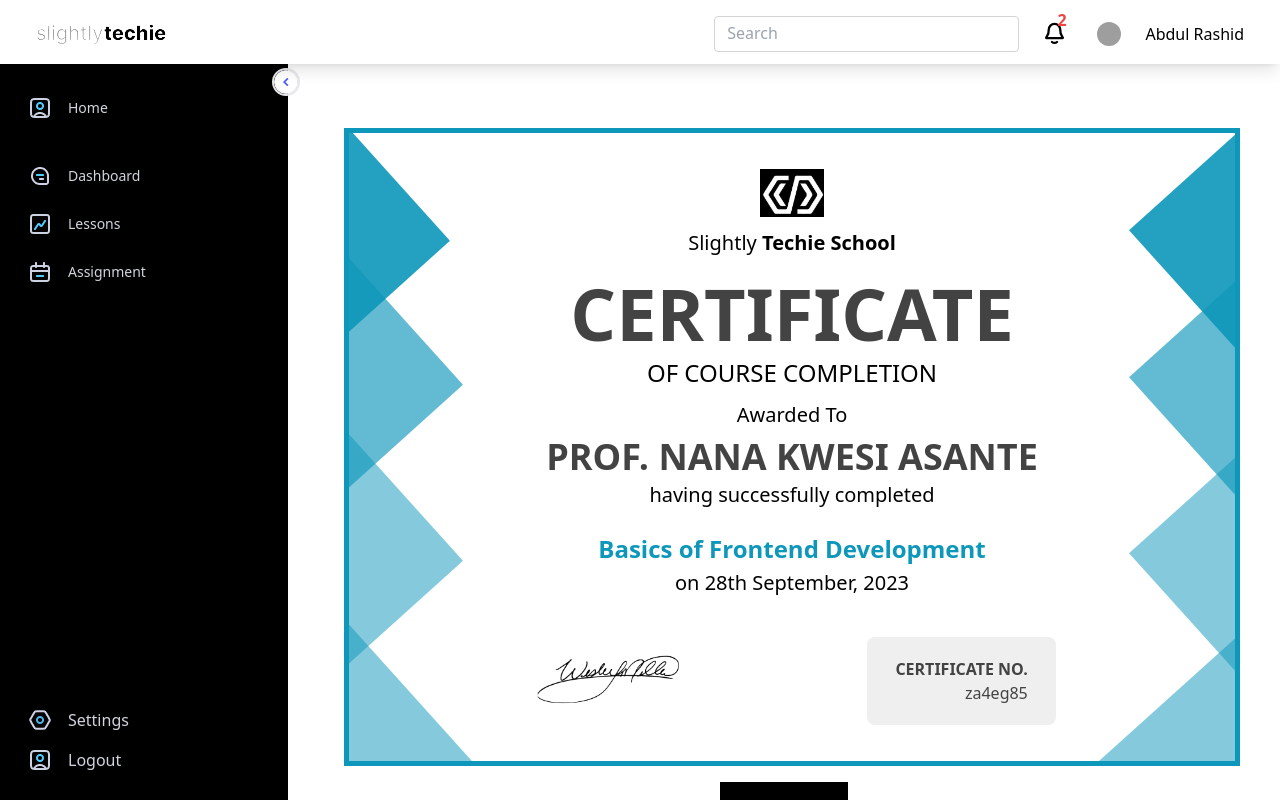
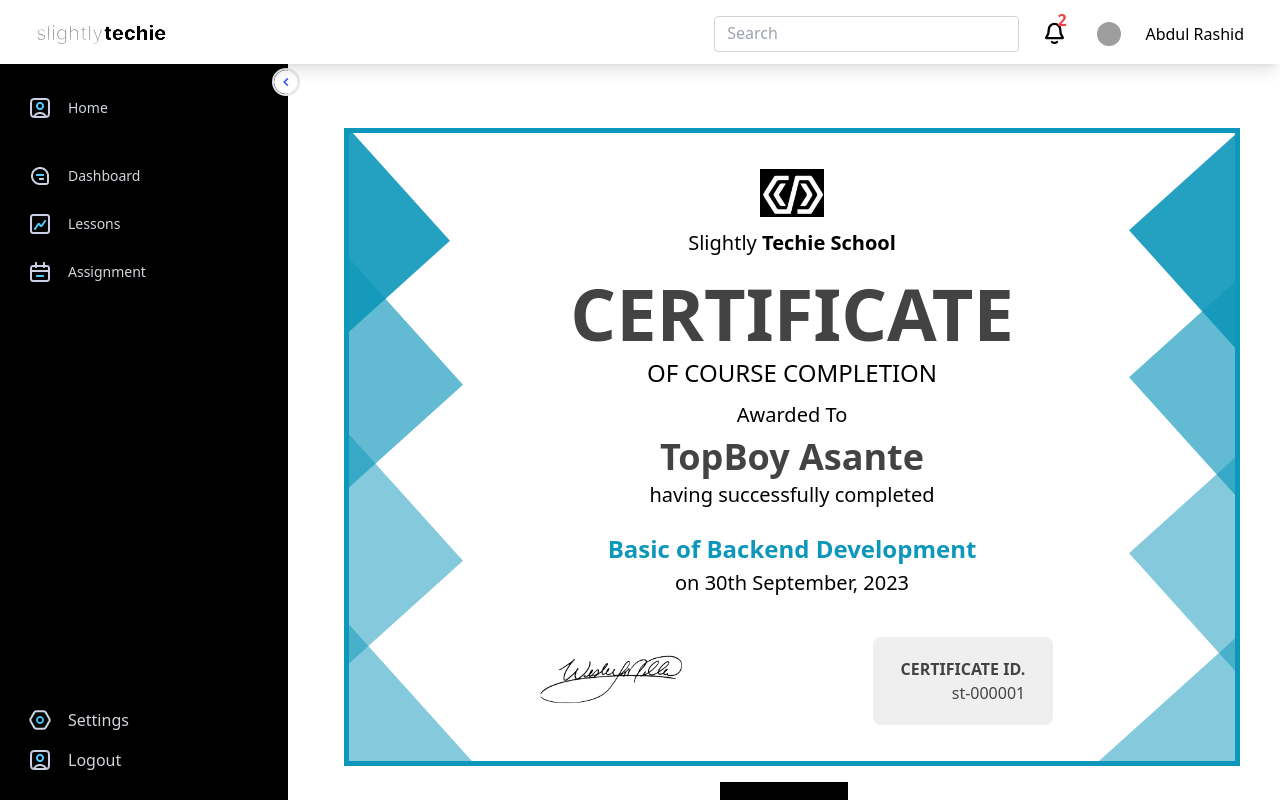
Before and after one commit to Slightly-Techie/st-school-web, a React (Vite) app: page /dashboard/profile/certificate in a window 1280 px wide. Built offline with nearby package versions, Linux system fonts and the light colour scheme; grey boxes are pictures that could not be loaded.

Commit message:
feat(app): Substituting data from dummy data

```diff
--- a/src/components/Certificate/CertificateInfo.jsx
+++ b/src/components/Certificate/CertificateInfo.jsx
@@ -1,6 +1,7 @@
 import logo from '../../assets/st.jpg'
 import signature from '../../assets/Signature.png'
 import CertificatePattern from './CertificatePattern'
+import { CERTIFICATE_INFO } from '../../data/certificate'
 
 const CertificateInfo = () => {
   return (
@@ -20,19 +21,21 @@ const CertificateInfo = () => {
           <h3 className="text-2xl my-2">OF COURSE COMPLETION</h3>
           <h3 className="text-xl py-1">Awarded To</h3>
           <h1 className="text-4xl font-bold mt-1 text-[#434343]">
-            PROF. NANA KWESI ASANTE
+            {CERTIFICATE_INFO.student_name}
           </h1>
           <h3 className="text-xl pt-1 pb-2">having successfully completed</h3>
           <h1 className="text-2xl font-bold mt-4 text-[#0d97ba]">
-            Basics of Frontend Development
+            {CERTIFICATE_INFO.stack}
           </h1>
-          <h3 className="text-xl pt-1 pb-">on 28th September, 2023</h3>
+          <h3 className="text-xl pt-1 pb-">
+            <span>on</span> <span>{CERTIFICATE_INFO.date_completed}</span>
+          </h3>
           <div className="flex items-center justify-evenly mt-10 mb-5 w-full">
             <img src={signature} alt="" className="w-[10rem]" />
 
             <div className="bg-[#EFEFEF] rounded-lg text-right px-7 py-5 text-[#434343]">
-              <h3 className="font-bold">CERTIFICATE NO.</h3>
-              <p>za4eg85</p>
+              <h3 className="font-bold">CERTIFICATE ID.</h3>
+              <p>{CERTIFICATE_INFO.certificate_no}</p>
             </div>
           </div>
         </div>
```
